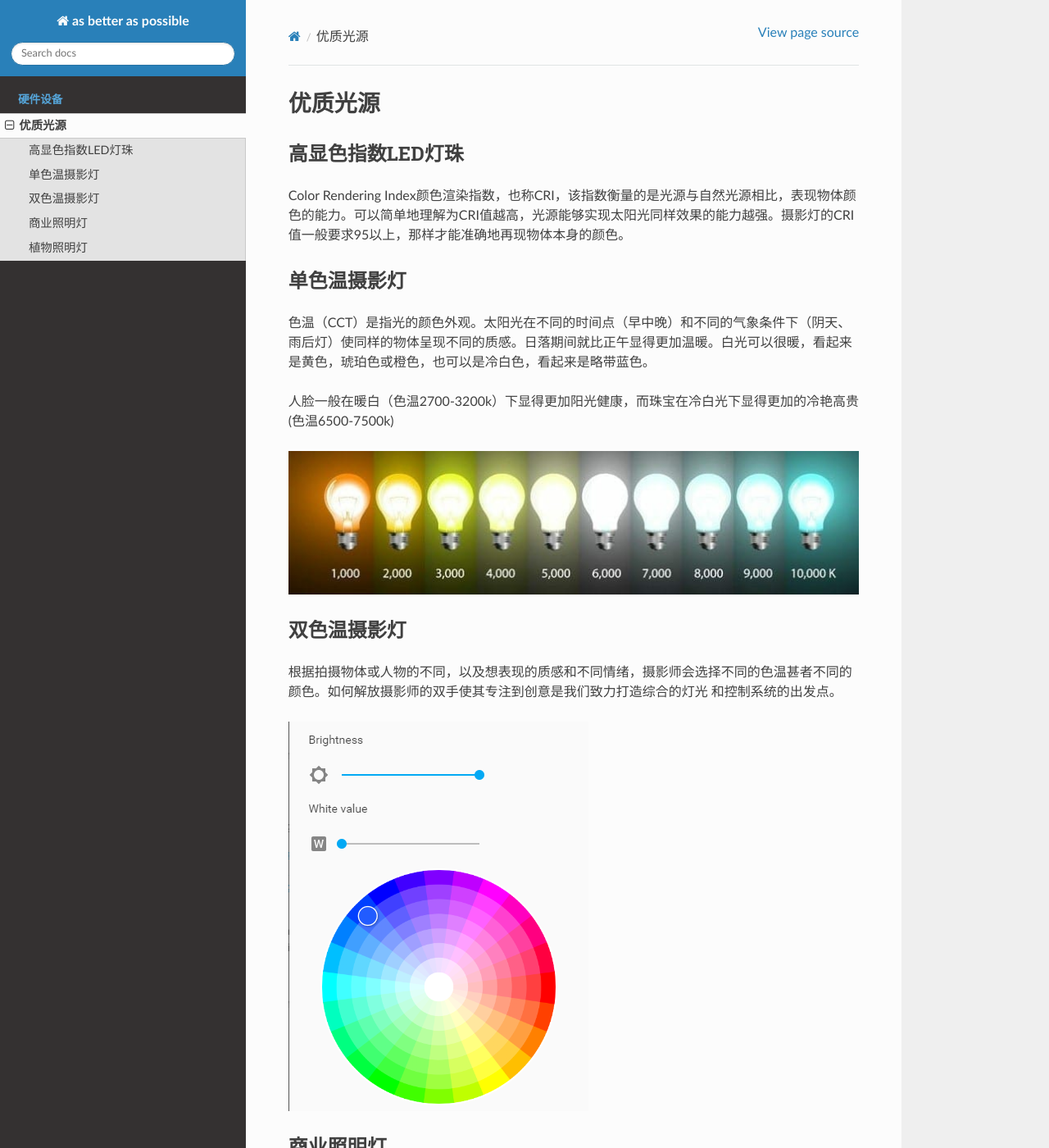
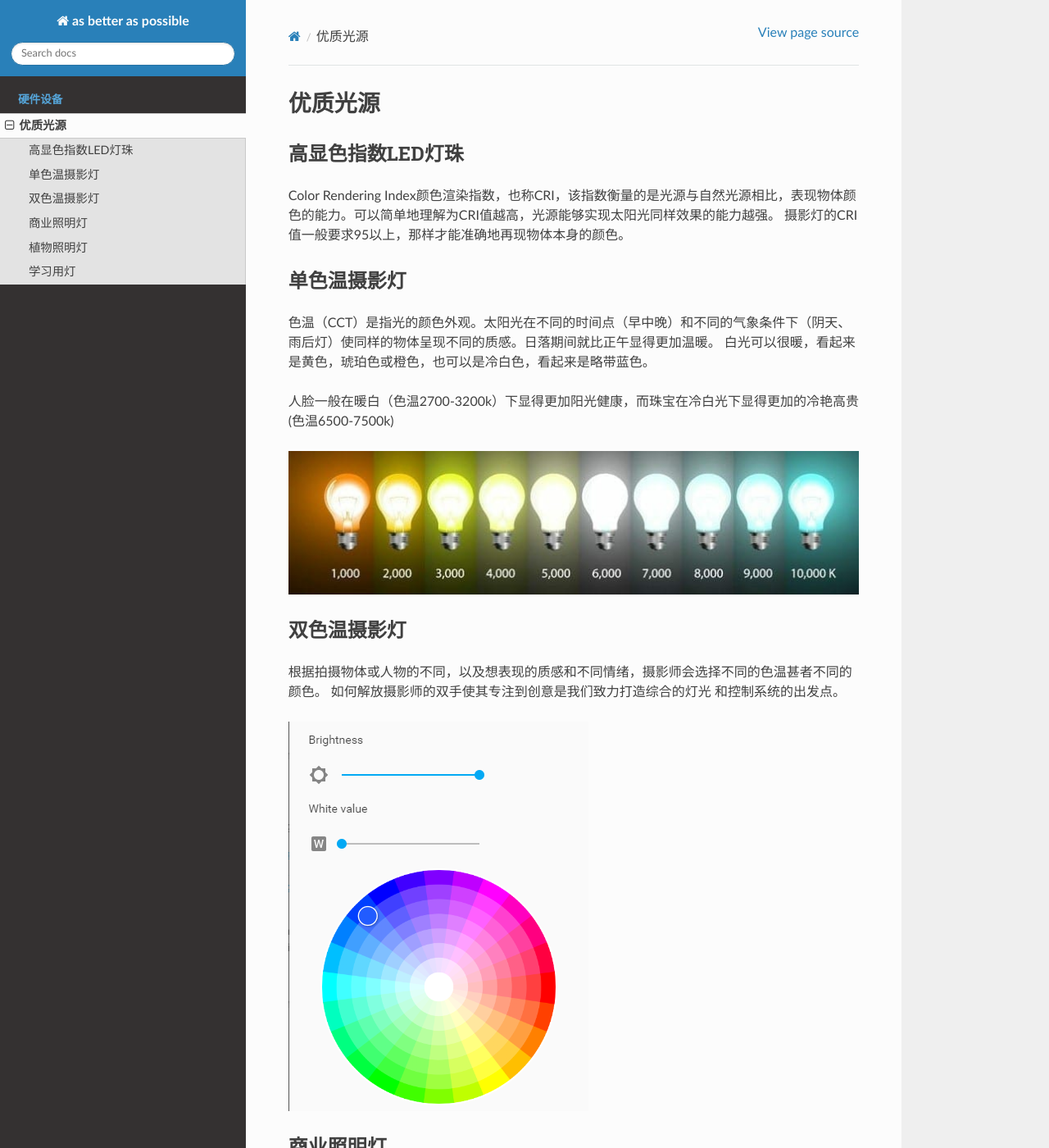
Before and after one commit to paultang/abapweb, a Sphinx documentation site: the page built from source/lights.rst, in a window 1280 px wide and 1400 px high. Shown: the whole window at 82% size. Built offline with Sphinx 7.4.7 and the Read the Docs theme 2.0.0, drawn with Linux system fonts in a browser that asks for light colours; pages that are not in the unit, such as notebooks, are missing from menus.

Commit message:
Update lights.rst

```diff
--- a/source/lights.rst
+++ b/source/lights.rst
@@ -4,13 +4,15 @@
 
 高显色指数LED灯珠
 ---------------
-Color Rendering Index颜色渲染指数，也称CRI，该指数衡量的是光源与自然光源相比，表现物体颜色的能力。可以简单地理解为CRI值越高，光源能够实现太阳光同样效果的能力越强。摄影灯的CRI值一般要求95以上，那样才能准确地再现物体本身的颜色。
+Color Rendering Index颜色渲染指数，也称CRI，该指数衡量的是光源与自然光源相比，表现物体颜色的能力。可以简单地理解为CRI值越高，光源能够实现太阳光同样效果的能力越强。
+摄影灯的CRI值一般要求95以上，那样才能准确地再现物体本身的颜色。
 
 
 
 单色温摄影灯
 ----------------
-色温（CCT）是指光的颜色外观。太阳光在不同的时间点（早中晚）和不同的气象条件下（阴天、雨后灯）使同样的物体呈现不同的质感。日落期间就比正午显得更加温暖。白光可以很暖，看起来是黄色，琥珀色或橙色，也可以是冷白色，看起来是略带蓝色。
+色温（CCT）是指光的颜色外观。太阳光在不同的时间点（早中晚）和不同的气象条件下（阴天、雨后灯）使同样的物体呈现不同的质感。日落期间就比正午显得更加温暖。
+白光可以很暖，看起来是黄色，琥珀色或橙色，也可以是冷白色，看起来是略带蓝色。
 
 人脸一般在暖白（色温2700-3200k）下显得更加阳光健康，而珠宝在冷白光下显得更加的冷艳高贵(色温6500-7500k)
 
@@ -19,7 +21,8 @@
 
 双色温摄影灯
 -----------------
-根据拍摄物体或人物的不同，以及想表现的质感和不同情绪，摄影师会选择不同的色温甚者不同的颜色。如何解放摄影师的双手使其专注到创意是我们致力打造综合的灯光 和控制系统的出发点。
+根据拍摄物体或人物的不同，以及想表现的质感和不同情绪，摄影师会选择不同的色温甚者不同的颜色。
+如何解放摄影师的双手使其专注到创意是我们致力打造综合的灯光 和控制系统的出发点。
 
 .. image:: photo/LightControl.png
 
@@ -28,3 +31,6 @@
 
 植物照明灯
 ------------------
+
+学习用灯
+------------------
```
